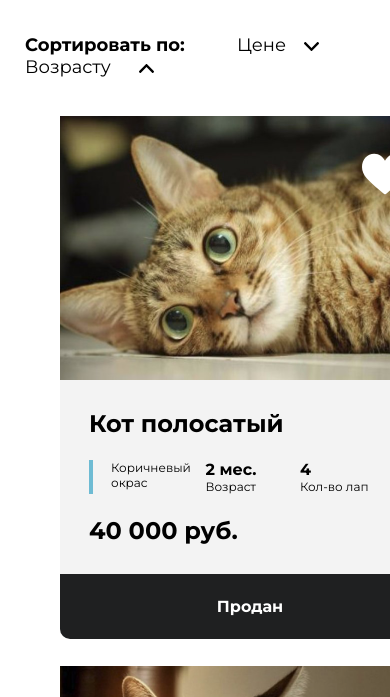
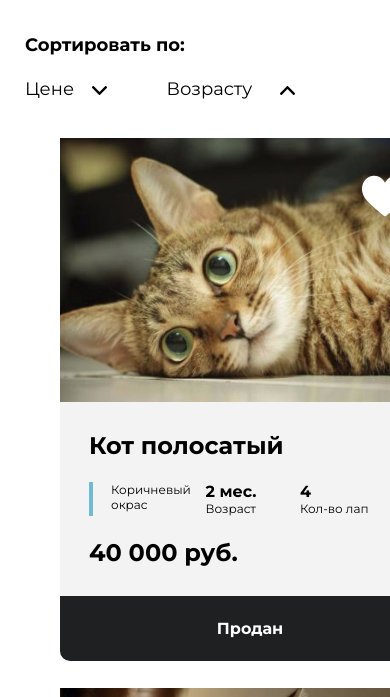
Before and after one commit to EugeneBachura/layout-cats, a plain HTML site: page index.html in a window 390 px wide. Shown: the part 627-1324 px from the top of the page. Drawn offline with Linux system fonts and the light colour scheme.

Commit message:
IE11 and mobile fixs

```diff
--- a/styles/modile.css
+++ b/styles/modile.css
@@ -47,6 +47,10 @@
   .tel {
     width: 100%;
     text-align: center;
+  }
+  .sort {
+    display: block;
+    margin-top: 22px;
   }
   .page-content {
     min-width: 380px;
--- a/styles/page.css
+++ b/styles/page.css
@@ -1,11 +1,11 @@
 main {
   background-color: #ffffff;
-  padding-top: 37px;
 }
 
 .page-content {
   width: 1280px;
   margin: auto;
+  margin-top: 37px;
 }
 
 .search-title {
```
